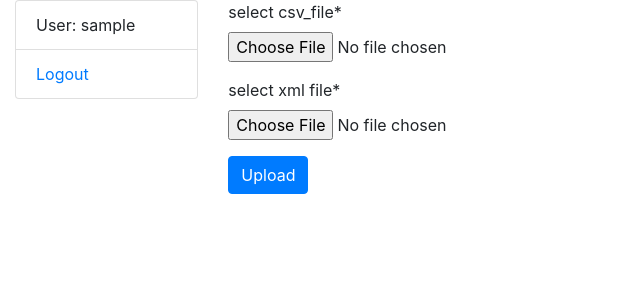
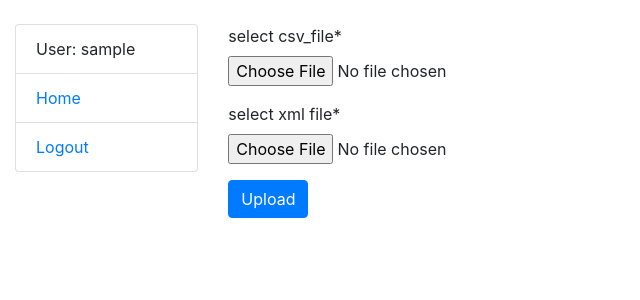
Before and after one commit to DanRoman-code/task_cxdojo, a Django app: page /upload-files/ in a window 1280 px wide. Shown: the top 300 px of the page, without its empty margins (0-640 px from the left). Run offline with Django 4.2, Linux system fonts and the light colour scheme; the visitor is signed in with stand-in values (Sample User, id 1); some libraries are stand-ins or nearby versions.

Commit message:
added new features

```diff
--- a/templates/includes/sidebar.html
+++ b/templates/includes/sidebar.html
@@ -1,10 +1,17 @@
 <ul class="sidebar-nav list-group">
     {% if user.is_authenticated %}
-        <li class="list-group-item">User: {{ user.get_username }}</li>
-        <li class="list-group-item"><a href="{% url 'logout' %}">Logout</a></li>
+
+    <li class="list-group-item">User: {{ user.get_username }}</li>
+    {% if request.path == "/" %}
+    <li class="list-group-item"><a href="{% url 'includes:upload' %}">Upload files</a></li>
+    {% else %}
+    <li class="list-group-item"><a href="{% url 'includes:index' %}">Home</a></li>
+    {% endif %}
+    <li class="list-group-item"><a href="{% url 'logout' %}">Logout</a></li>
+
 
     {% else %}
 
-        <li class="list-group-item"><a href="{% url 'login' %}">Login</a></li>
+    <li class="list-group-item"><a href="{% url 'login' %}">Login</a></li>
     {% endif %}
 </ul>
--- a/templates/index.html
+++ b/templates/index.html
@@ -13,12 +13,12 @@
 </head>
 
 <body>
-<div class="container-fluid">
+<div class="container-fluid mt-4">
     <div class="row">
         <div class="col-sm-2">
 
             {% block sidebar %}
-                {% include "includes/sidebar.html" %}
+            {% include "includes/sidebar.html" %}
             {% endblock %}
 
         </div>
@@ -27,7 +27,7 @@
             {% block content %}{% endblock %}
             {% if users %}
 
-                <table class="table">
+            <table class="table">
                 <tr>
                     <th>Username</th>
                     <th>First name</th>
@@ -36,9 +36,9 @@
                     <th>Avatar</th>
 
                 </tr>
-            {% endif %}
+                {% endif %}
 
-            {% for user in users %}
+                {% for user in users %}
                 <tr>
                     <td>{{ user.username }}</td>
                     <td>{{ user.first_name }}</td>
@@ -50,7 +50,7 @@
                     </td>
 
                 </tr>
-            {% endfor %}
+                {% endfor %}
 
             </table>
 
--- a/templates/upload_files.html
+++ b/templates/upload_files.html
@@ -9,16 +9,14 @@
     <div class="alert alert-warning">
         <div class="container text-center">
             {% for message in messages %}
-                        <li{% if message.tags %} class="{{ message.tags }}"{% endif %}>{{ message }}</li>
+            <li
+                    {% if message.tags %} class="{{ message.tags }}" {% endif %}>{{ message }}
+            </li>
             {% endfor %}
         </div>
     </div>
     {% endif %}
 
-        {#        {{ form.errors }}#}
-        {#        {{ form.upload_xml_file|crispy }}#}
-
-
     <input type="submit" value="Upload" class="btn btn-primary">
 </form>
 {% endblock %}
--- a/testProject/settings.py
+++ b/testProject/settings.py
@@ -67,6 +67,9 @@ TEMPLATES = [
     },
 ]
 
+MEDIA_ROOT = os.path.join(BASE_DIR, "media")
+MEDIA_URL = "/media/"
+
 CRISPY_TEMPLATE_PACK = "bootstrap4"
 
 WSGI_APPLICATION = "testProject.wsgi.application"
--- a/testProject/urls.py
+++ b/testProject/urls.py
@@ -13,6 +13,8 @@ Including another URLconf
     1. Import the include() function: from django.urls import include, path
     2. Add a URL to urlpatterns:  path('blog/', include('blog.urls'))
 """
+from django.conf import settings
+from django.conf.urls.static import static
 from django.contrib import admin
 from django.urls import path, include
 
@@ -21,4 +23,4 @@ urlpatterns = [
     path("admin/", admin.site.urls),
     path("accounts/", include("django.contrib.auth.urls")),
     path("", include("test_app.urls", namespace="users")),
-]
+] + static(settings.MEDIA_URL, document_root=settings.MEDIA_ROOT)
```
Also changed, not shown: README.md, 1 other file. Lines whose indentation alone changed are shown as unchanged.
